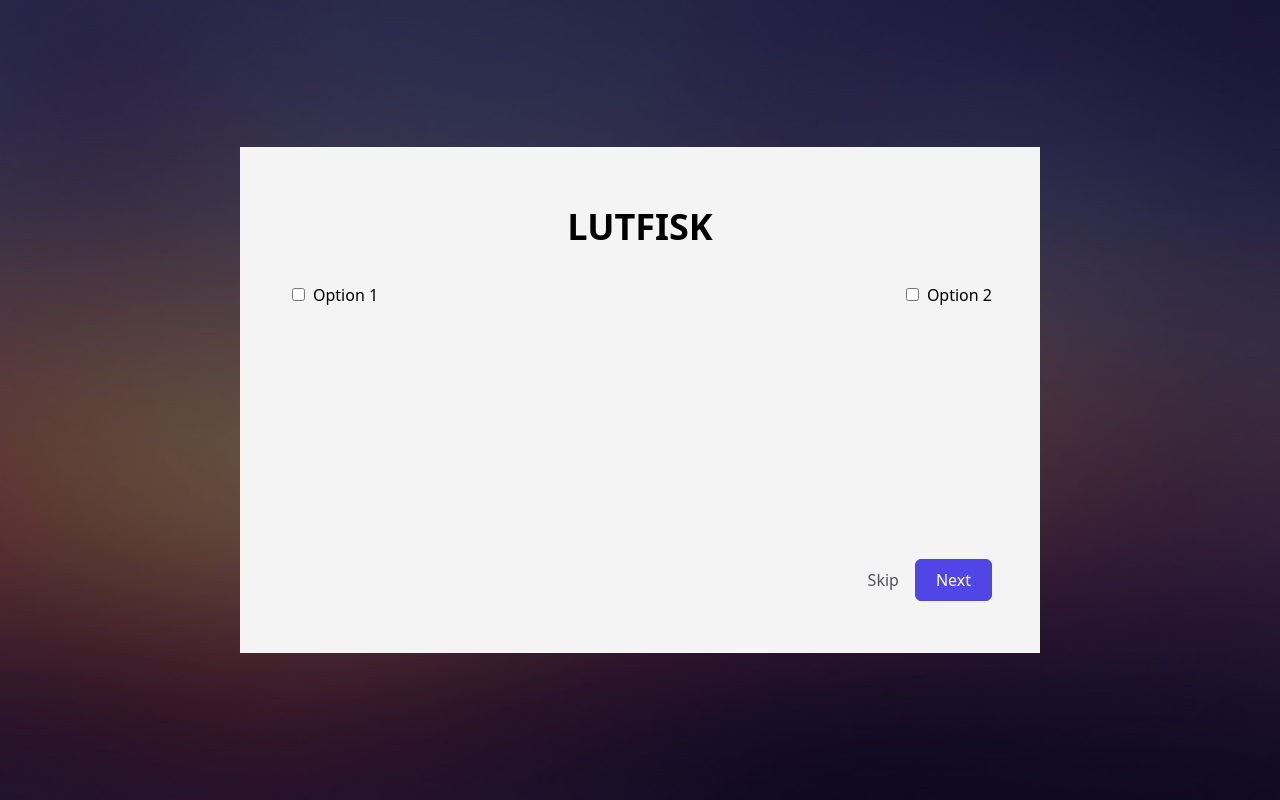
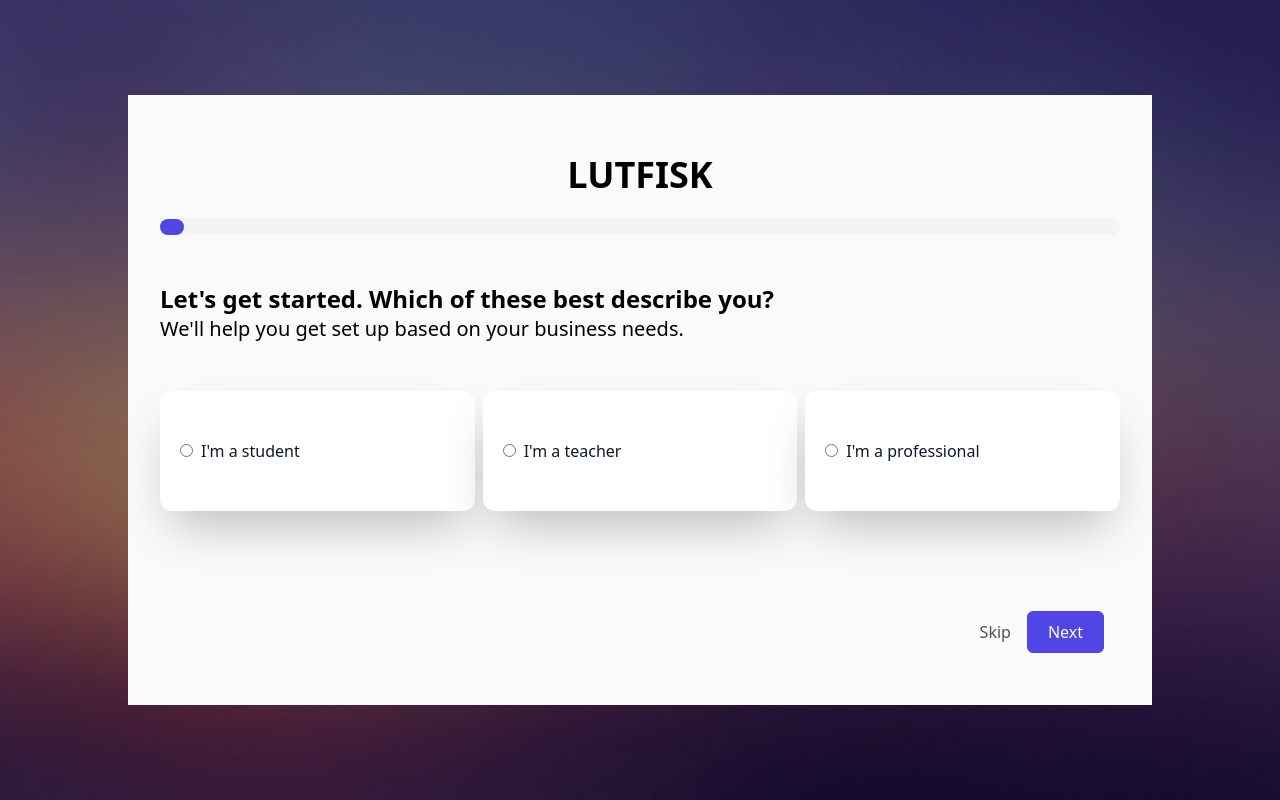
Before and after one commit to LutfiHC/tailwind_test, a React (Create React App) app: page /getstarted in a window 1280 px wide. Built offline with nearby package versions, Linux system fonts and the light colour scheme; the HTML template or start-up script is replaced by a standard one.

Commit message:
get started page 1 finished

```diff
--- a/src/components/GetStarted.js
+++ b/src/components/GetStarted.js
@@ -4,17 +4,28 @@ import getStartedImg from "../assets/get_started.png"
 
 const GetStarted = () => {
   return(
-    <div className="relative w-full h-screen bg-zinc-900/70">
+    <div className="relative w-full h-screen bg-zinc-900/50">
       <img className="absolute w-full h-full object-cover mix-blend-overlay" src={getStartedImg} alt=""></img>
       <div className="flex justify-center items-center h-full relative">
-        <form className="max-w-[800px] w-full mx-auto p-8 bg-zinc-100">
-          <h2 className="text-4xl font-bold text-center py-7">LUTFISK</h2>
-          <div className="flex justify-between py-2 px-4">
-            <p><input className="mx-1 mr-2" type="checkbox" />Option 1</p>
-            <p><input className="mx-1 mr-2" type="checkbox" />Option 2</p>
+        <form className="lg:max-w-[1024px] w-full mx-auto p-8 bg-zinc-50 sm:max-w-[640px]">
+          <h2 className="text-4xl font-bold text-center pt-7 pb-6">LUTFISK</h2>
+
+          <div className="w-full bg-gray-100 rounded-full h-4 dark:bg-gray-200">
+            <div className="bg-indigo-600 h-4 rounded-full w-6"></div>
           </div>
 
-          <div className="flex justify-end pt-56 px-4">
+          <div>
+            <h1 className="text-2xl font-semibold text-left pt-12">Let's get started. Which of these best describe you?</h1>
+            <h2 className="text-xl text-left pb-4">We'll help you get set up based on your business needs.</h2>
+          </div>
+
+          <div className="grid grid-cols-1 lg:grid-cols-3 relative gap-x-2 gap-y-2 pt-8">
+            <p className="w-full bg-white text-slate-900 py-12 px-4 rounded-xl shadow-2xl relative"><input name="radio_check" className="mx-1 mr-2" type="radio" />I'm a student</p>
+            <p className="w-full bg-white text-slate-900 py-12 px-4 rounded-xl shadow-2xl relative"><input name="radio_check" className="mx-1 mr-2" type="radio" />I'm a teacher</p>
+            <p className="w-full bg-white text-slate-900 py-12 px-4 rounded-xl shadow-2xl relative"><input name="radio_check" className="mx-1 mr-2" type="radio" />I'm a professional</p>
+          </div>
+
+          <div className="flex justify-end pt-20 px-4">
             <button className="border-none bg-transparent text-zinc-600 mr-4 hover:text-zinc-800 hover:bg-transparent">Skip</button>
           <button className="border my-5 py-2 px-5 hover:bg-indigo-700 hover:text-white">Next</button>
           </div>
```
